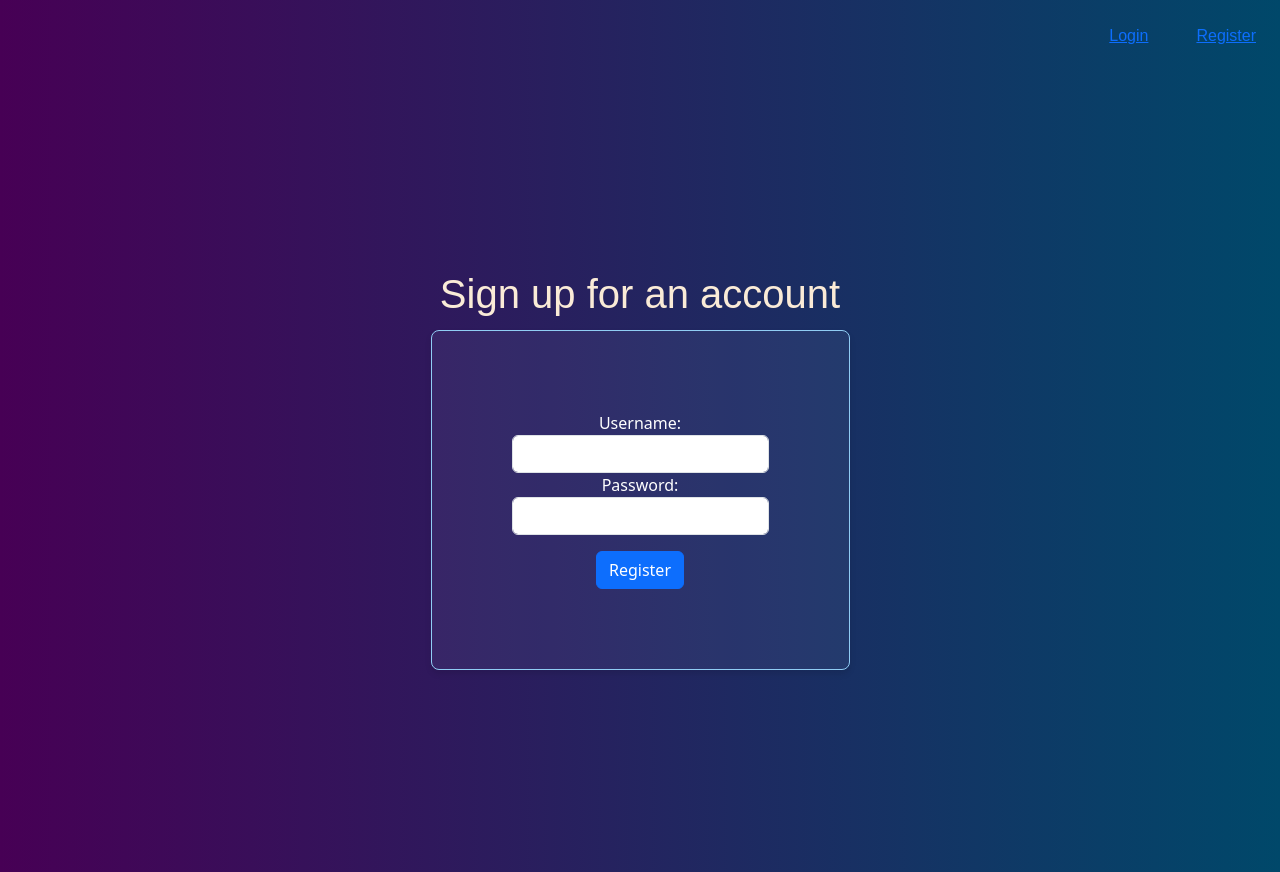
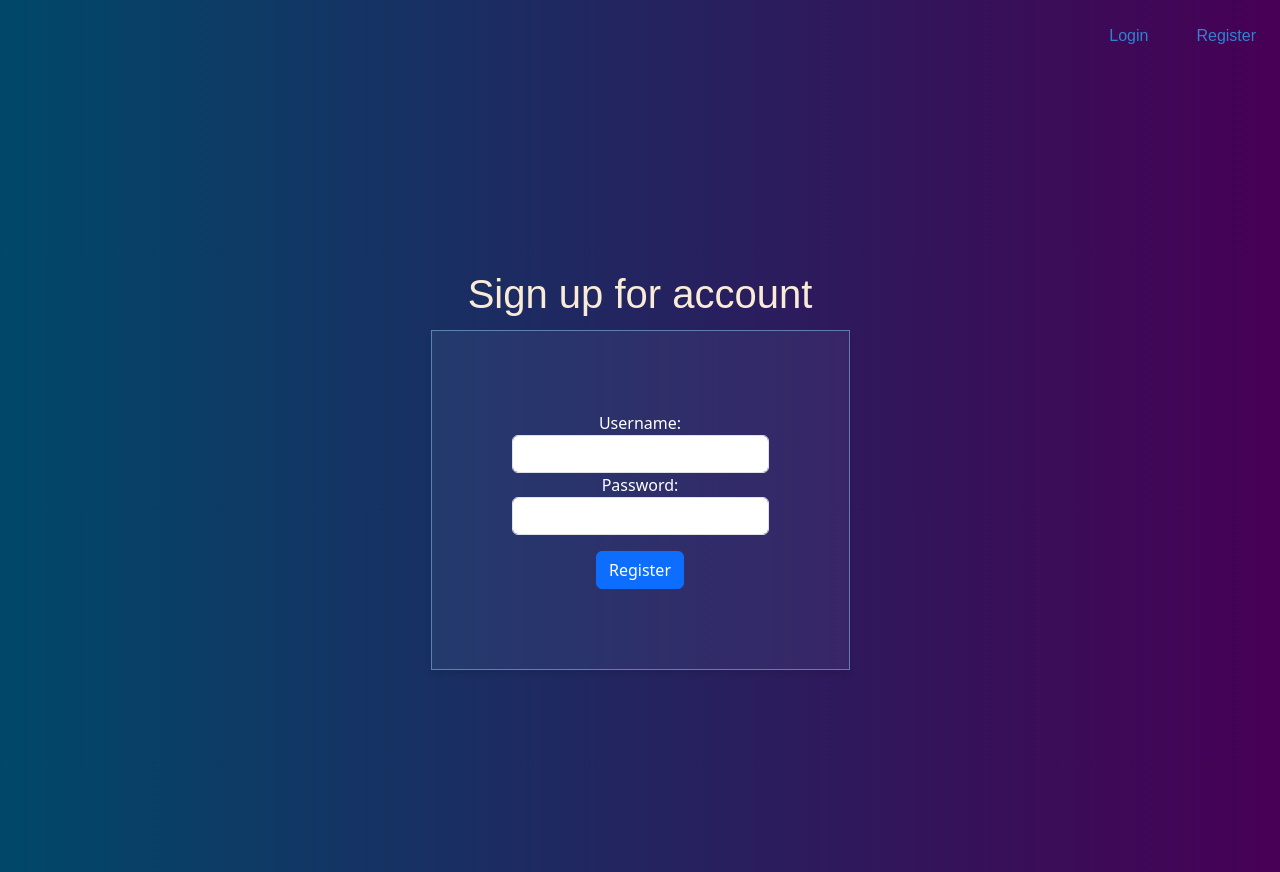
Before and after one commit to SimonasB88/ImageDescriberApp, a FastAPI app: page /register/ in a window 1280 px wide. Run offline with FastAPI, Linux system fonts and the light colour scheme; some libraries are stand-ins or nearby versions.

Commit message:
updating the design

```diff
--- a/app/styles/output.css
+++ b/app/styles/output.css
@@ -1,3 +1,11 @@
+a {
+    text-decoration: none;
+    color: #3182ce;
+}
+a:hover {
+    text-decoration: none;
+    box-shadow: 0 4px 8px rgba(0, 0, 0, 0.2);
+}
 .align {
     text-align: center;
 }
@@ -26,7 +34,6 @@
 .button-style {
     background-color: #127fa0;
     border: none;
-    border-radius: 5px;
     color: white;
     padding: 15px 32px;
     text-align: center;
@@ -41,12 +48,11 @@
     transition: cubic-bezier(0.075, 0.82, 0.165, 1) 0.4s;
 }
 .background-svg-pattern {
-    background-image: linear-gradient(to right, #470055, #00486a);
+    background-image: linear-gradient(to left, #470055, #00486a);
 }
 .results-container {
     background-color: #91a8d416;
-    border: 1px solid #90cdf4;
-    border-radius: 0.5rem;
+    border: 1px solid rgba(144, 205, 244, 0.5);
     padding: 5rem;
     text-align: center;
     box-shadow: 0 4px 6px rgba(0, 0, 0, 0.1);
@@ -110,6 +116,7 @@
     border-top: 4px solid #3498db; /* Blue */
     width: 40px;
     height: 40px;
+    border-radius: 50%; /* Make the loader rounded */
     animation: spin 1s linear infinite;
     display: none; /* Hide loader initially */
     margin: 20px auto;
--- a/app/templates/login.html
+++ b/app/templates/login.html
@@ -34,6 +34,8 @@
                         <input type="password" id="password" name="password" class="form-control" required>
                     </div>
                     <button type="submit" class="btn btn-primary mt-3">Login</button>
+                        <p class="font-family mt-3">Don't have account? <a href="/register/">Register</a>
+                        </p>
                 </form>
             </div>
         </div>
--- a/app/templates/register.html
+++ b/app/templates/register.html
@@ -17,7 +17,7 @@
     <div class="background-svg-pattern flex justify-center items-center min-h-screen">
         <div class="text-center max-w-lg">
             <h1 class="text-3xl font-bold underline align font-family">
-                Sign up for an account
+                Sign up for account
             </h1>
             {% if message %}
                 <p style="color: green;">{{ message }}</p>
```
